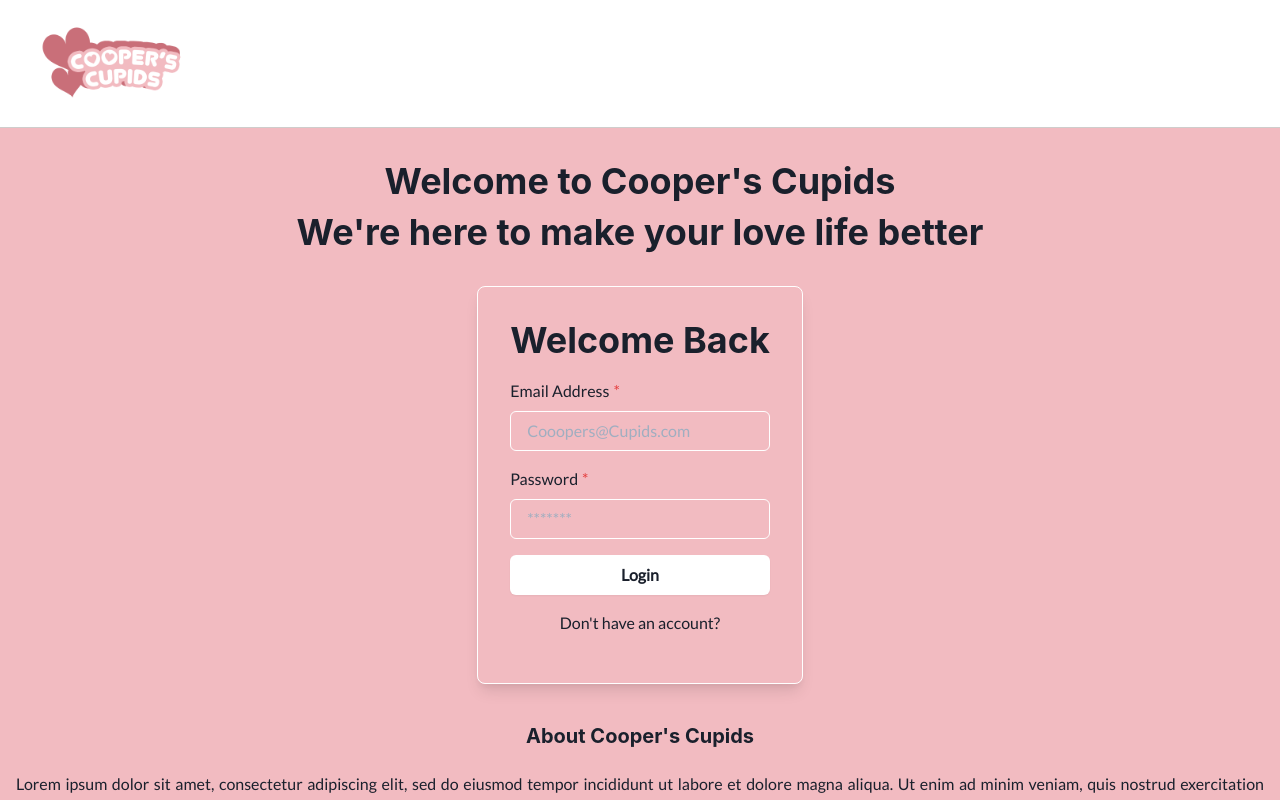
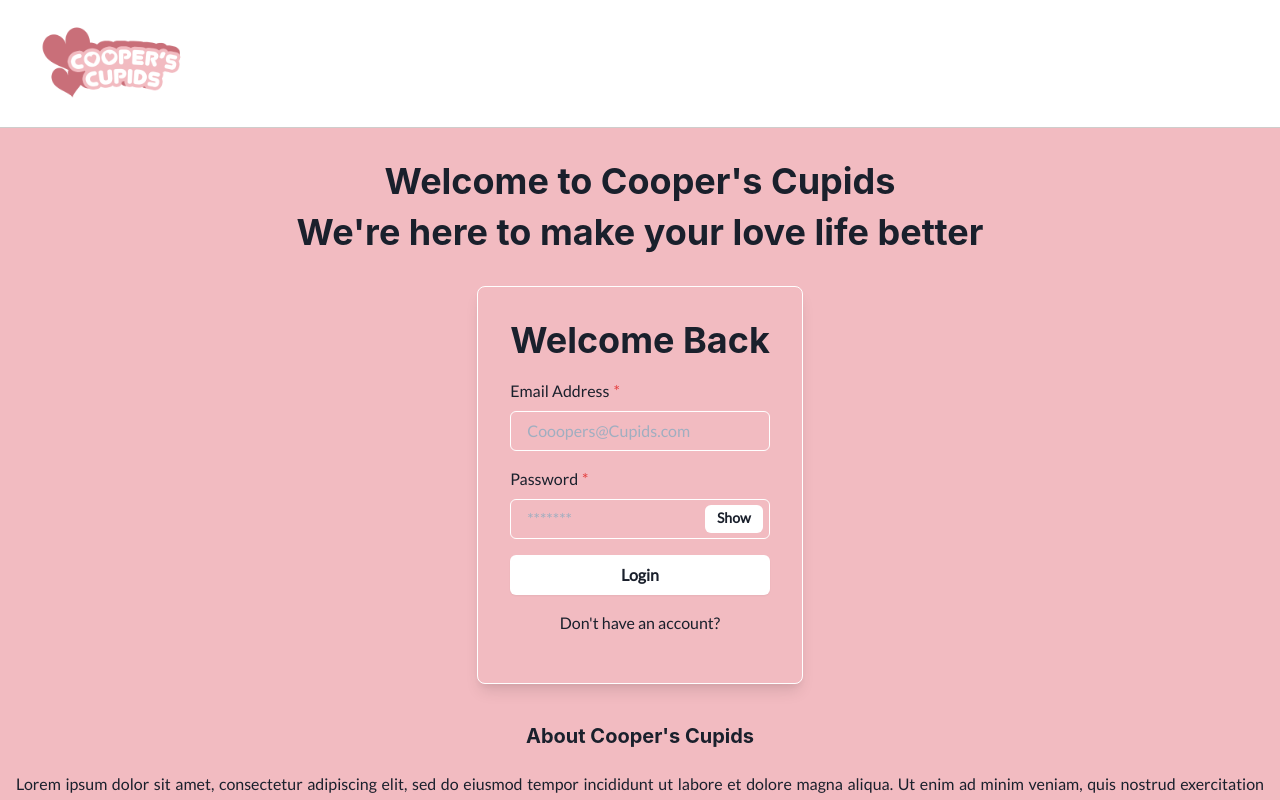
Before and after one commit to cooperece366s21/Coopers-Cupids, a React (Create React App) app in the folder src/main/coopids-ui/: page / in a window 1280 px wide. Shown: the top 800 px of the page. Built offline with nearby package versions, Linux system fonts and the light colour scheme.

Commit message:
Adds show password button

```diff
--- a/src/main/coopids-ui/src/components/ui/LoginSignupForm/LoginSignupForm.tsx
+++ b/src/main/coopids-ui/src/components/ui/LoginSignupForm/LoginSignupForm.tsx
@@ -1,39 +1,44 @@
 import React, {Component} from "react";
-import {Box, Button, Flex, FormControl, FormLabel, Heading, Input, Stack, Link} from "@chakra-ui/react";
+import {
+    Box,
+    Button,
+    Flex,
+    FormControl,
+    FormLabel,
+    Heading,
+    Input,
+    Stack,
+    Link,
+    InputRightElement, InputGroup
+} from "@chakra-ui/react";
 import api from "../../../services/api";
 import ErrorMessage from "../ErrorMessage/ErrorMessage";
 
 // Sets types
 type FormProps = {updateLogin: () => void};
 type FormState = {username: string; password: string; isLoading: boolean,
-                  formType: "Signup" | "Login"; apiError: boolean};
+                  formType: "Signup" | "Login"; apiError: boolean, showPassword: boolean};
 
 class LoginSignupForm extends Component<FormProps, FormState> {
     constructor(props: FormProps) {
         super(props);
-        this.state = {username: "", password: "", isLoading: false, formType: "Login", apiError: false};
+        this.state = {username: "", password: "", isLoading: false, formType: "Login",
+            apiError: false, showPassword: false};
     }
 
     // Makes API Call on button click
     onSubmit = async () => {
         this.setState({isLoading: true});
 
-        // Checks for empty fields
-        if(this.state.username === "" || this.state.password === "") {
-            this.setState({apiError: false, isLoading: false});
-            return;
-        }
-
         const resp = this.state.formType === "Signup" ? await api.signup(this.state.username, this.state.password)
-                                                       : await api.login(this.state.username, this.state.password);
+                                                      : await api.login(this.state.username, this.state.password);
 
         if(resp.status === "Success") {
-            // UPDATE PAGE
+            // Updates page
             this.setState({apiError: false, isLoading: false})
-            // TODO: REDIRECT
             this.props.updateLogin();
         }
-        // ERROR
+        // Error
         else {
             // Clears saved values
             this.setState({username: "", password: "", isLoading: false, apiError: true});
@@ -41,7 +46,7 @@ class LoginSignupForm extends Component<FormProps, FormState> {
 
     }
 
-    // TODO: Disable button while API is loading request (when isLoading = true)
+    // Creates and returns button to switch forms (login <--> signup)
     getFormSwitchText = () => {
         const formSwitchText = this.state.formType === "Signup" ? "Already have an account?"
                                                                    : "Don't have an account?";
@@ -49,10 +54,16 @@ class LoginSignupForm extends Component<FormProps, FormState> {
         const newFormType = this.state.formType === "Signup" ? "Login" : "Signup";
         const onFormSwitchTextClick = () => {this.setState({formType: newFormType, apiError: false})};
         return (
-            <Link textAlign="center" _hover={{textDecoration: 'None'}} onClick={e => {e.preventDefault(); onFormSwitchTextClick();}}>
+            <Link textAlign="center" _hover={{textDecoration: 'None'}}
+            onClick={e => {e.preventDefault(); onFormSwitchTextClick();}}>
                 {formSwitchText}
             </Link>
         )
+    }
+
+    // Toggles password visibility
+    togglePasswordVisibility = () => {
+        this.setState({showPassword: !this.state.showPassword});
     }
 
     render() {
@@ -76,14 +87,27 @@ class LoginSignupForm extends Component<FormProps, FormState> {
                                     <FormLabel>Email Address</FormLabel>
                                     <Input type="email" placeholder="Cooopers@Cupids.com" value={this.state.username}
                                            aria-label="Email"  borderColor="#FFFFFF"
-                                           onChange={e => this.setState({username: e.currentTarget.value})}/>
+                                           onChange={e => this.setState({username: e.currentTarget.value})}
+                                    focusBorderColor="#0087C5"/>
                                 </FormControl>
                                 {/* Password Field */}
                                 <FormControl isRequired>
                                     <FormLabel>Password</FormLabel>
-                                    <Input type="password" placeholder="*******" value={this.state.password}
-                                           aria-label="Password" borderColor="#FFFFFF"
-                                           onChange={e => this.setState({password: e.currentTarget.value})}/>
+                                    <InputGroup>
+                                        <Input type={this.state.showPassword ? "text" : "password"}
+                                               placeholder="*******" value={this.state.password}
+                                               aria-label="Password" borderColor="#FFFFFF"
+                                               onChange={e => this.setState({password: e.currentTarget.value})}/>
+                                        <InputRightElement width="4.5rem">
+                                            <Button h="1.75rem" size="sm" onClick={this.togglePasswordVisibility}
+                                                    _hover={{boxShadow: 'md', backgroundColor: "#F2BBC1",
+                                                        color: "#FFFFFF", border: "1px solid white"}}
+                                                    backgroundColor={"#FFFFFF"} focusBorderColor="#0087C5"
+                                                    _focus={{outline: "none"}}>
+                                                {this.state.showPassword ? "Hide" : "Show"}
+                                            </Button>
+                                        </InputRightElement>
+                                    </InputGroup>
                                 </FormControl>
                                 {/* Submit Button */}
                                 <Button width="full"
@@ -93,6 +117,7 @@ class LoginSignupForm extends Component<FormProps, FormState> {
                                         _hover={{boxShadow: 'md', backgroundColor: "#F2BBC1",
                                             color: "#FFFFFF", border: "1px solid white"}}
                                         _active={{boxShadow: 'lg'}}
+                                        _focus={{outline: "none"}}
                                         isLoading={this.state.isLoading}>
                                     {this.state.formType === "Signup" ? "Create Account" : "Login"}
                                 </Button>
```
